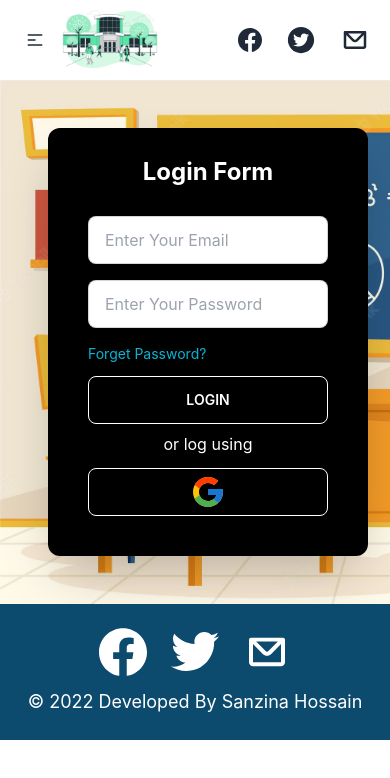
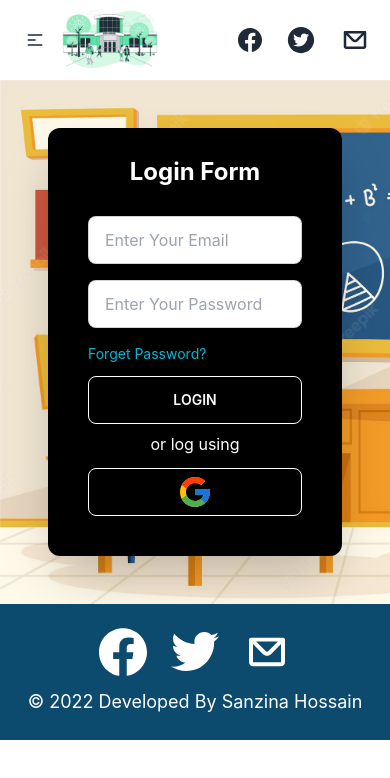
Before and after one commit to SanzinaHossain/School-website, a React (Create React App) app: page /login in a window 390 px wide. Shown: the top 778 px of the page. Built offline with nearby package versions, Linux system fonts and the light colour scheme; no server answers.

Commit message:
login edit

```diff
--- a/src/Pages/Register/Login.js
+++ b/src/Pages/Register/Login.js
@@ -41,7 +41,7 @@ const Login = () => {
 
   return (
     <div class=" w-full h-full bg-no-repeat bg-cover lg:p-20 p-12 "style={{backgroundImage:`url(${Classroom})`}}>
-       <div class="mx-auto shadow-2xl w-80 h-auto rounded-xl bg-black pl-10 pr-10 pb-10">
+       <div class="mx-auto shadow-2xl lg:w-80 h-auto rounded-xl bg-black pl-10 pr-10 pb-10  ">
             <h1 class="text-white font-bold text-center text-2xl pt-7 pb-7">Login Form</h1>
             <form onSubmit={handleSubmit(onSubmit)}>
            <div class="form-control w-full max-w-xs">
```
